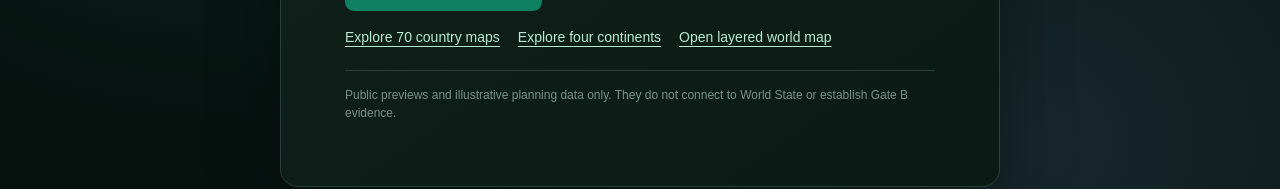
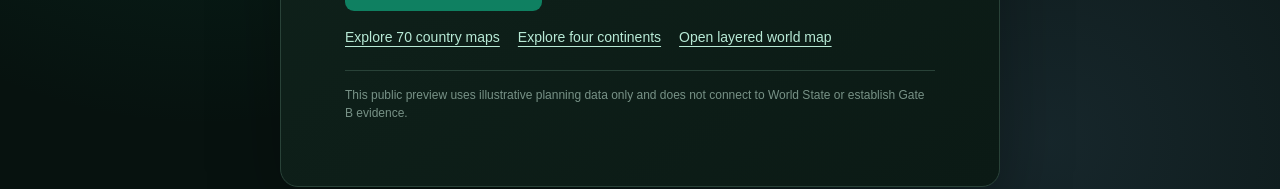
Before and after one commit to samuelq800/econmind-os-world-simulation, a React (Vite) app in the folder apps/world-web/: page / in a window 1280 px wide. Shown: the part 482-671 px from the top of the page. Built offline with nearby package versions, Linux system fonts and the light colour scheme.

Commit message:
Preserve public preview authority notice regression

```diff
--- a/apps/world-web/src/App.tsx
+++ b/apps/world-web/src/App.tsx
@@ -11,6 +11,8 @@ const FictionalWorldMap = lazy(async () => ({
 const WorldExplorer = lazy(async () => ({
   default: (await import('./map-explorer/WorldExplorer.js')).WorldExplorer,
 }));
+const previewBoundary =
+  'This public preview uses illustrative planning data only and does not connect to World State or establish Gate B evidence.';
 
 export function App() {
   const atlas = new URLSearchParams(window.location.search).get('atlas');
@@ -53,10 +55,7 @@ export function App() {
           <a href="?atlas=continents">Explore four continents</a>
           <a href="?atlas=map">Open layered world map</a>
         </nav>
-        <p className="world-landing__boundary">
-          Public previews and illustrative planning data only. They do not
-          connect to World State or establish Gate B evidence.
-        </p>
+        <p className="world-landing__boundary">{previewBoundary}</p>
       </section>
     </main>
   );
```
